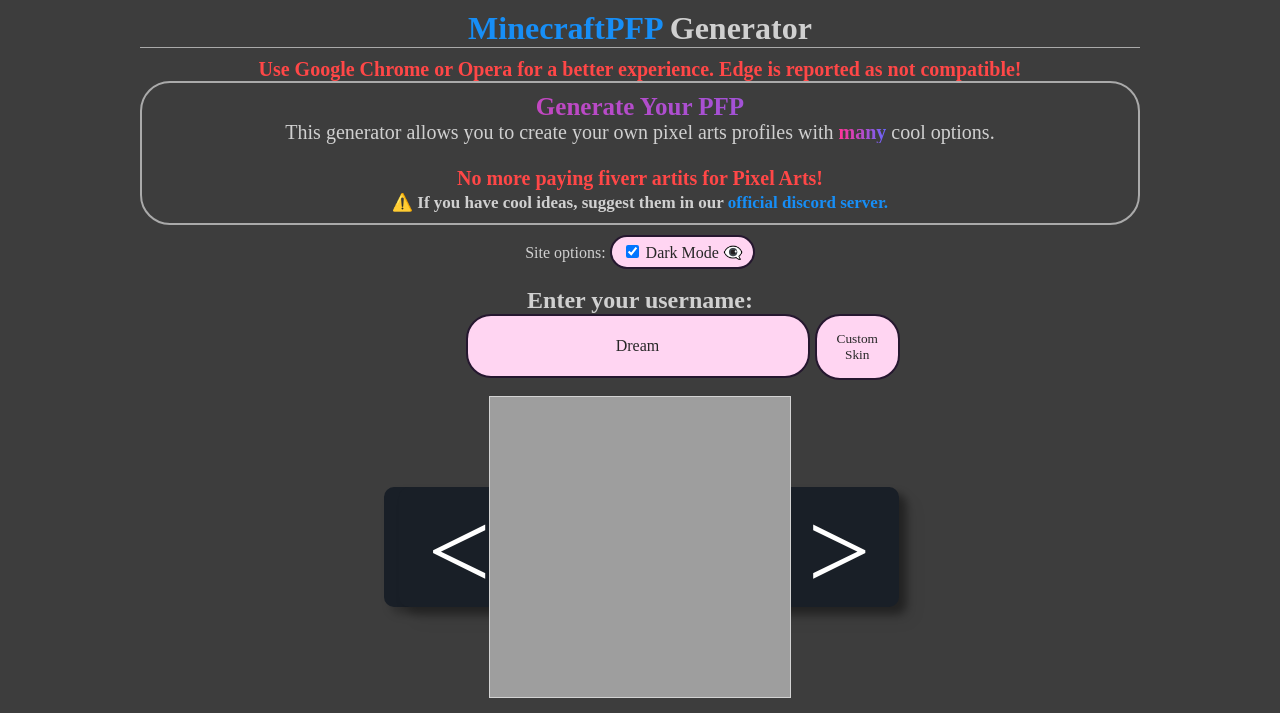
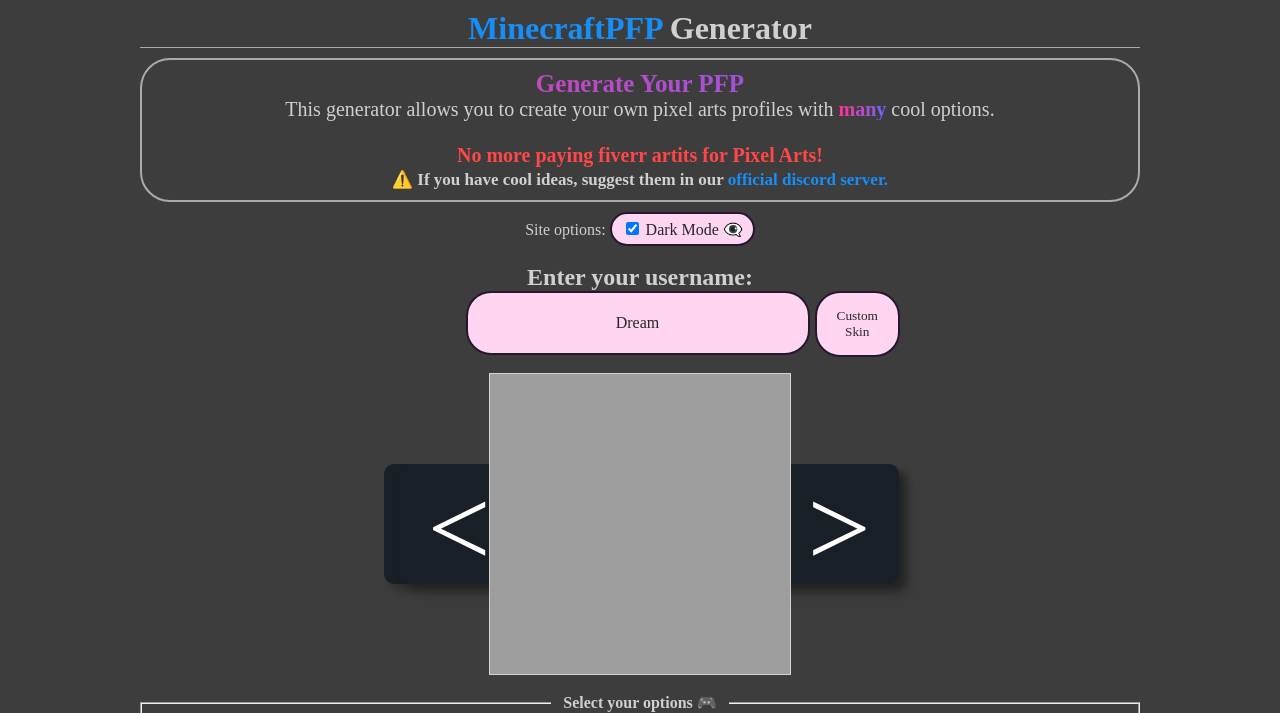
Before and after one commit to Sapirrior/MinecraftPFP, a plain HTML site: page docs/index.html in a window 1280 px wide. Shown: the top 713 px of the page. Drawn offline with nearby package versions, Linux system fonts and the light colour scheme; a web font is replaced by a local one.

Commit message:
Update index.html

```diff
--- a/docs/index.html
+++ b/docs/index.html
@@ -21,7 +21,6 @@
     <div class="content">
       <div class="header">
         <h1 style="font-family: MinecraftBold;"><a href="https://sapirrior.github.io/mpfp" rel="noopener" target="_blank">MinecraftPFP</a> Generator</h1>
-        <h2 style="font-size: 20px; color: rgb(255, 71, 71)">Use Google Chrome or Opera for a better experience. Edge is reported as not compatible!</h2>
         <div class="options" style="padding: 10px 10px 10px 10px; margin-bottom: 10px;">
           <h2 class="rainbow" style="font-size:25px; color:transparent">Generate Your PFP</h2>
           This generator allows you to create your own pixel arts profiles with <b class="rainbow">many</b> cool options.<br><br>
```
